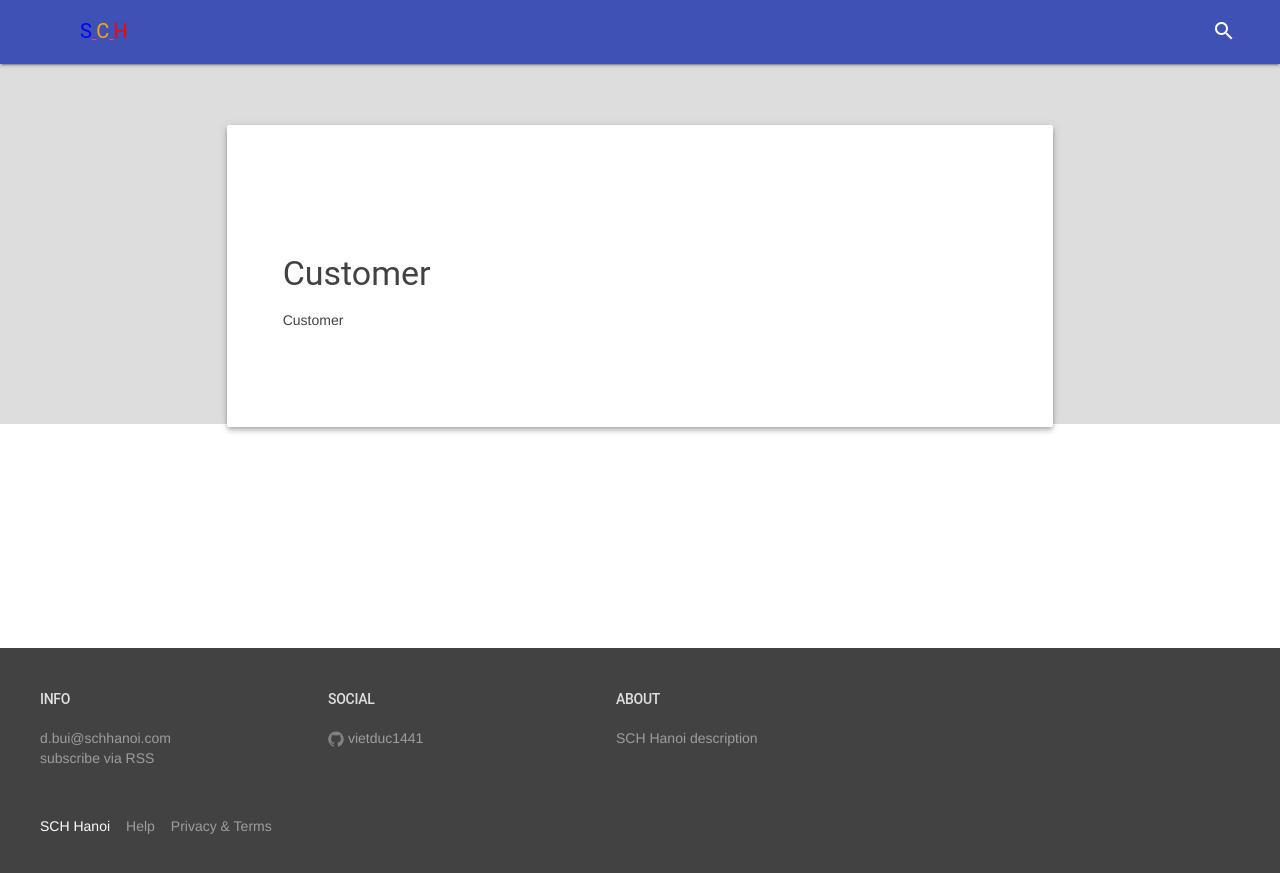
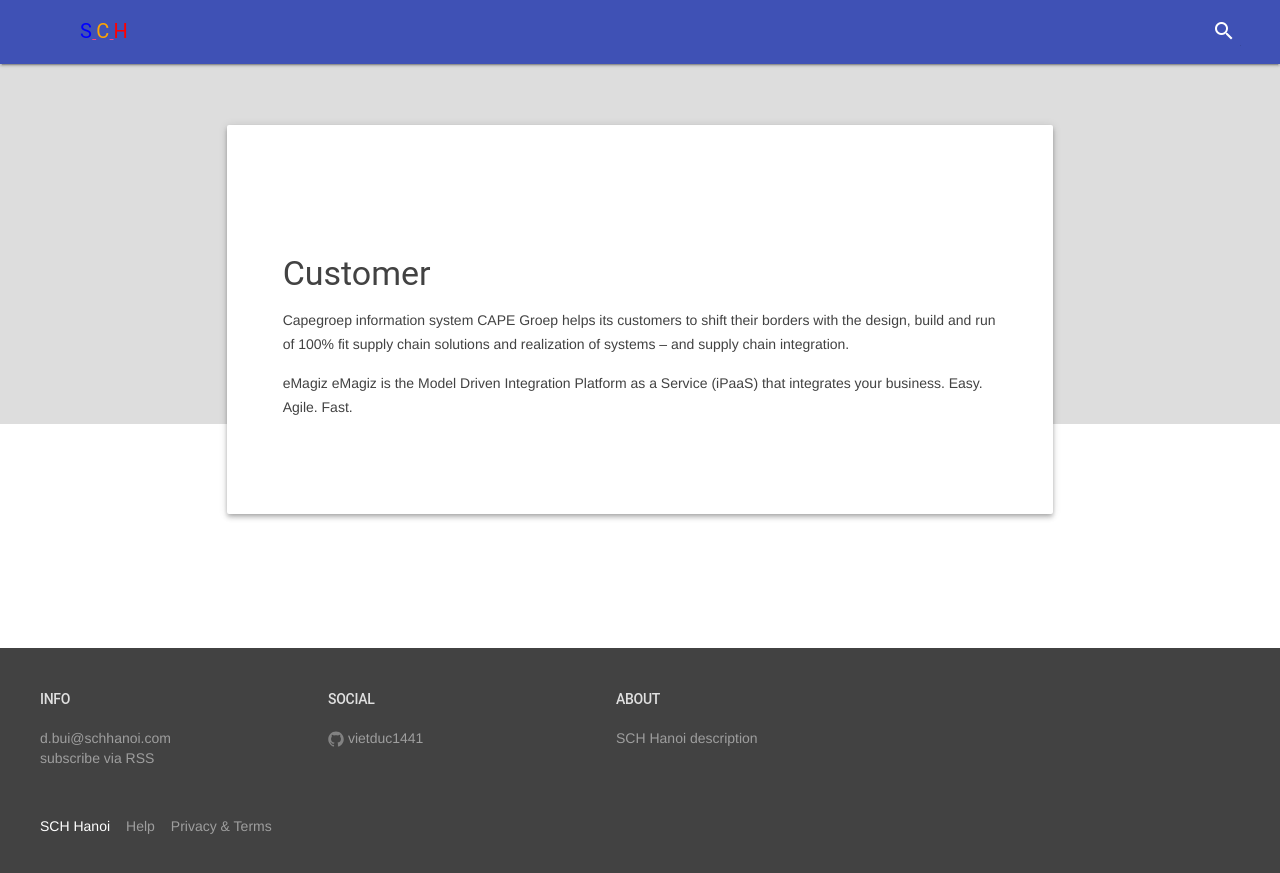
Before and after one commit to vietduc1441/vietduc1441.github.io, a Jekyll site: the page built from customers.md, in a window 1280 px wide. Shown: the top 873 px of the page. Built offline with Jekyll 4.4.1, drawn with Linux system fonts in a browser that asks for light colours; nearby versions of some CDN libraries.

Commit message:
Update customers.md

```diff
--- a/customers.md
+++ b/customers.md
@@ -3,4 +3,8 @@ layout: page
 title: Customer
 permalink: /customer/
 ---
-Customer
+Capegroep information system
+CAPE Groep helps its customers to shift their borders with the design, build and run of 100% fit supply chain solutions and realization of systems – and supply chain integration.
+
+eMagiz
+eMagiz is the Model Driven Integration Platform as a Service (iPaaS) that integrates your business. Easy. Agile. Fast.
```
